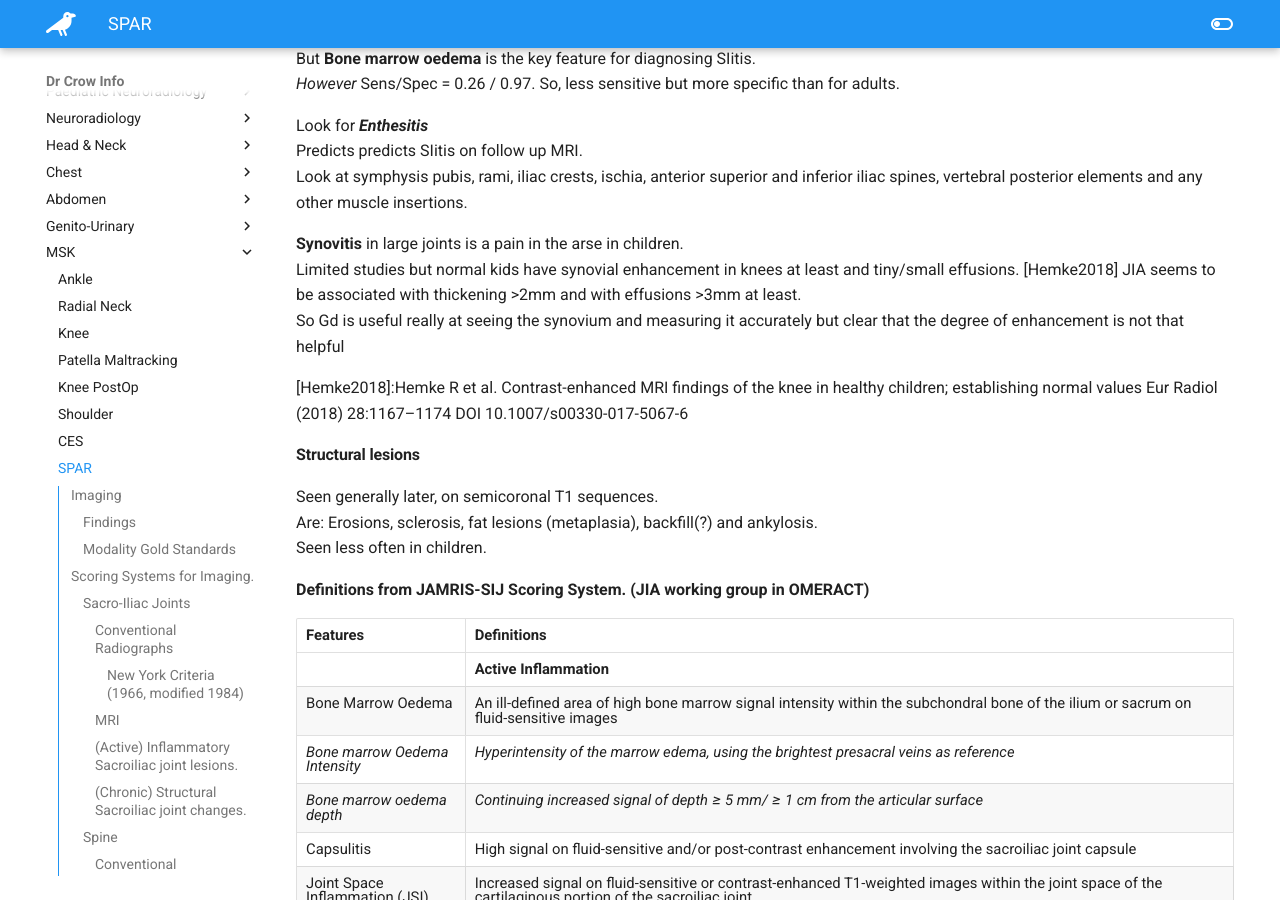
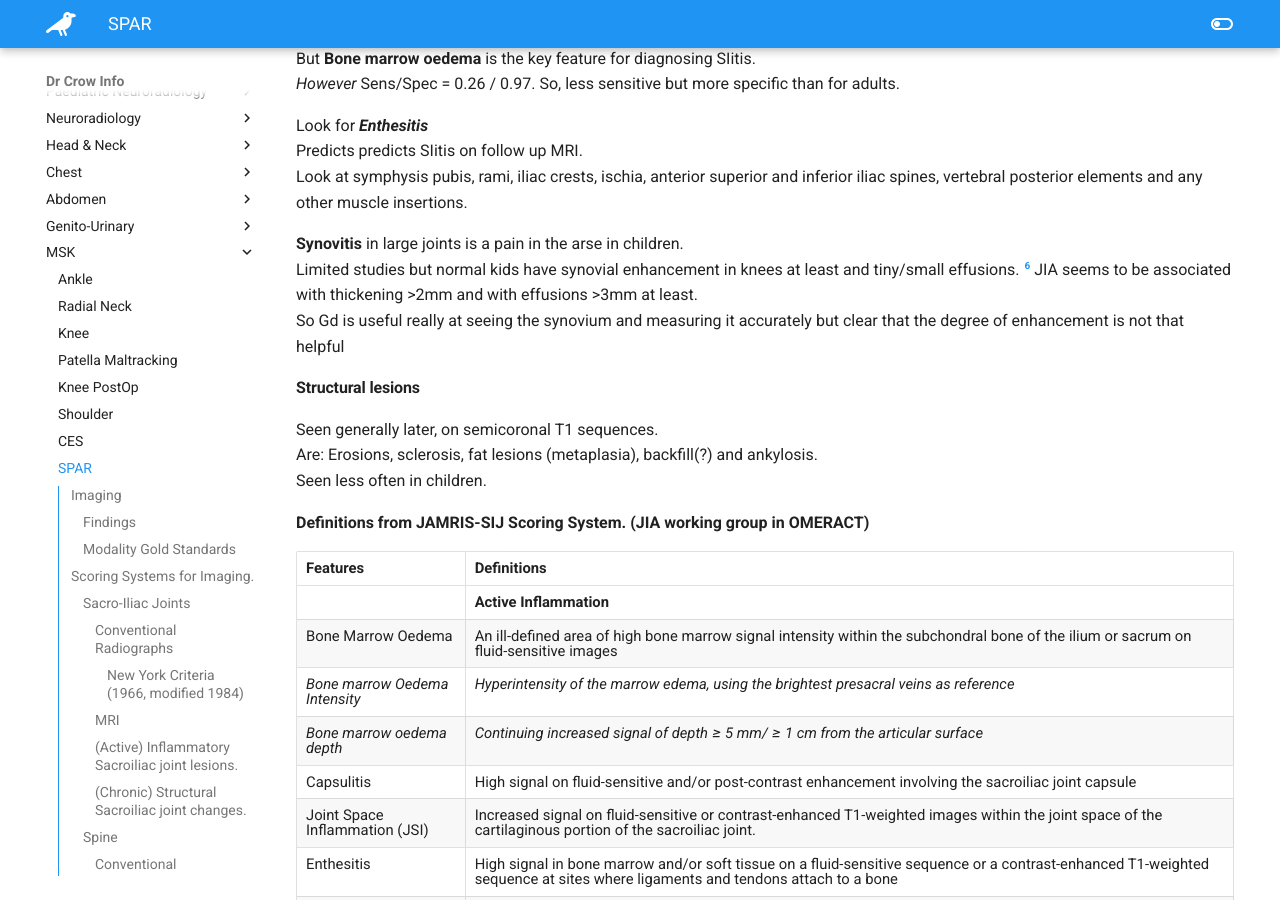
Before and after one commit to TheDrCrow/DrCrowInfo, an MkDocs documentation site: the page built from docs/msk/msk_SPAR.md, in a window 1280 px wide and 900 px high, scrolled down 4348 px. Built offline with MkDocs 1.6.1 and Material for MkDocs 9.7.7, drawn with Linux system fonts in a browser that asks for light colours; some of the changed text lies outside the part shown.

Commit message:
update update SPAR

```diff
--- a/docs/msk/msk_SPAR.md
+++ b/docs/msk/msk_SPAR.md
@@ -186,11 +186,11 @@
 Look at symphysis pubis, rami, iliac crests, ischia, anterior superior and inferior iliac spines, vertebral posterior elements and any other muscle insertions.
 
 **Synovitis** in large joints is a pain in the arse in children.
-Limited studies but normal kids have synovial enhancement in knees at least and tiny/small effusions. [Hemke2018]
+Limited studies but normal kids have synovial enhancement in knees at least and tiny/small effusions. [^Hemke2018]
 JIA seems to be associated with thickening >2mm and with effusions >3mm at least.
 So Gd is useful really at seeing the synovium and measuring it accurately but clear that the degree of enhancement is not that helpful
 
-[Hemke2018]:Hemke R et al. Contrast-enhanced MRI findings of the knee in healthy children; establishing normal values Eur Radiol (2018) 28:1167–1174 DOI 10.1007/s00330-017-5067-6
+[^Hemke2018]:Hemke R et al. Contrast-enhanced MRI findings of the knee in healthy children; establishing normal values Eur Radiol (2018) 28:1167–1174 DOI 10.1007/s00330-017-5067-6
 
 
 
```
